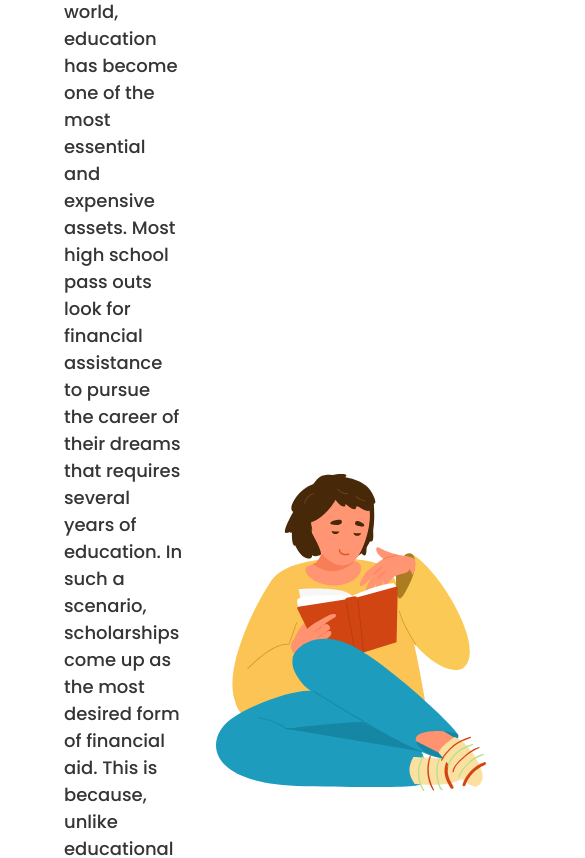
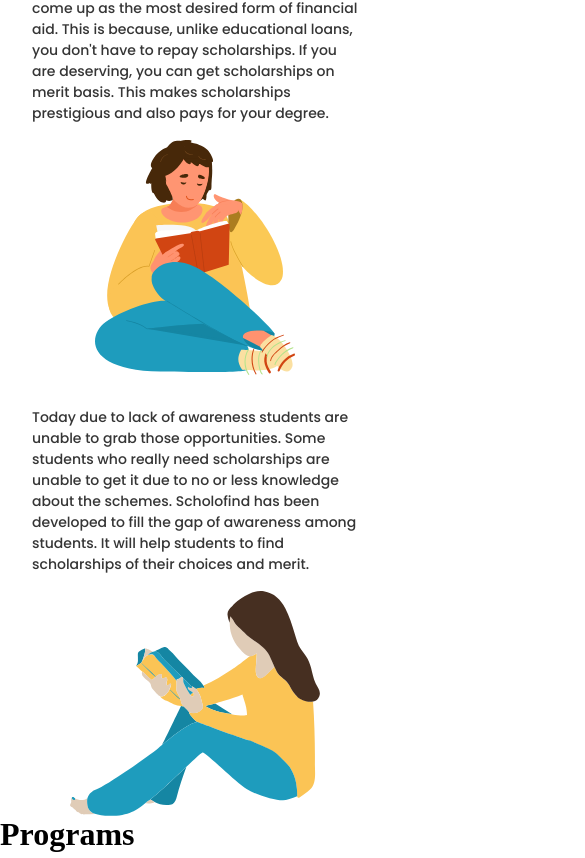
Before and after one commit to Aditya-150/scholofind, a React (Create React App) app: page / in a window 390 px wide. Shown: the part 1146-2004 px from the top of the page, 585 px wide, since content can reach past the window. Built offline with nearby package versions, Linux system fonts and the light colour scheme.

Commit message:
About section done!

```diff
--- a/src/components/aboutus/aboutus.css
+++ b/src/components/aboutus/aboutus.css
@@ -46,7 +46,12 @@
   font-size: 18px;
   line-height: 27px;
   color: #353535;
-  padding-right: 2rem;
+  padding-right: 3rem;
+}
+.scholofind__about-content1 img {
+  width: 269.96px;
+  height: 317px;
+  z-index: 10;
 }
 .scholofind__about-content2 {
   display: flex;
@@ -62,3 +67,72 @@
   color: #353535;
   padding-left: 3rem;
 }
+.scholofind__about-content2 img {
+  width: 338.92px;
+  height: 304.79px;
+}
+@media screen and (max-width: 1200px) {
+  .scholofind__about-heading span {
+    display: none;
+  }
+}
+
+@media screen and (max-width: 1000px) {
+  .scholofind__about-content1 {
+    display: flex;
+    flex-direction: column;
+    align-items: center;
+    padding: 0;
+  }
+  .scholofind__about-content1 img {
+    margin-top: 1rem;
+  }
+  .scholofind__about-content2 {
+    display: flex;
+    flex-direction: column;
+    align-items: center;
+    margin-top: 2rem;
+  }
+  .scholofind__about-content2 img {
+    margin-top: 1rem;
+  }
+  .scholofind__about-content2 p {
+    padding: 0;
+  }
+  .scholofind__about-content1 p {
+    padding: 0;
+  }
+  .scholofind__about-heading h1 {
+    padding-left: 2rem;
+  }
+  .scholofind__about-content {
+    padding-left: 2rem;
+    padding-right: 2rem;
+  }
+}
+@media screen and (max-width: 550px) {
+  .scholofind__about-heading h1 {
+    font-size: 64px;
+  }
+  .scholofind__about-content1 p,
+  .scholofind__about-content2 p {
+    font-size: 14px;
+    line-height: 21px;
+  }
+  .scholofind__about-content {
+    margin-right: 0;
+  }
+}
+@media screen and (max-width: 400px) {
+  .scholofind__about-heading h1 {
+    font-size: 48px;
+  }
+  .scholofind__about-content1 img {
+    height: 234.85px;
+    width: 200px;
+  }
+  .scholofind__about-content2 img {
+    height: 224.824px;
+    width: 250px;
+  }
+}
```
